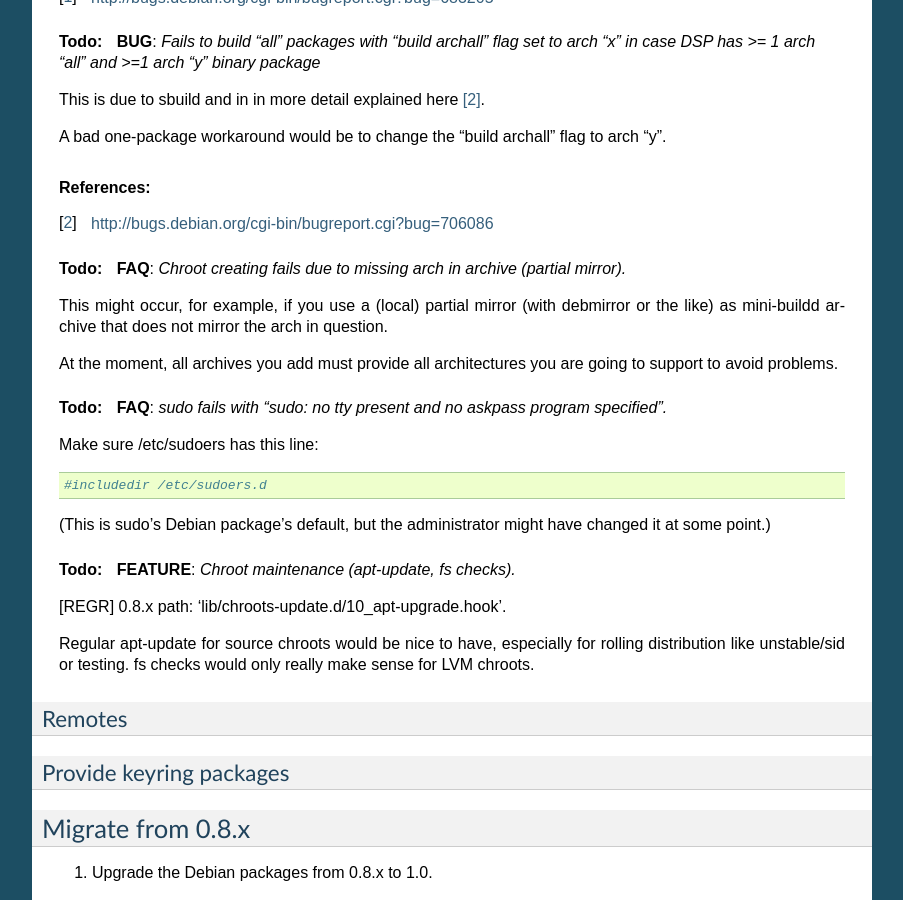
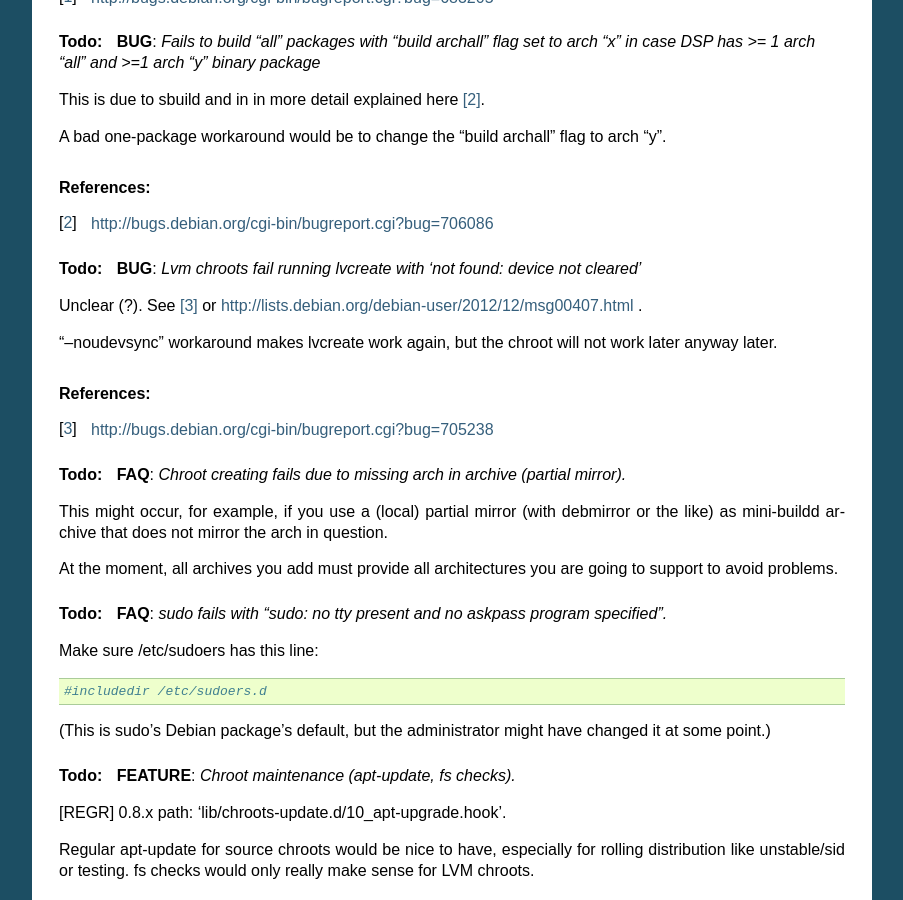
Before and after one commit to SwooshyCueb/mini-buildd, a Sphinx documentation site: the page built from doc/admin.rst, in a window 1280 px wide and 900 px high, scrolled down 4908 px. Shown: the whole window, without its empty margins (198-1101 px from the left). Built offline with Sphinx 7.4.7, drawn with Linux system fonts in a browser that asks for light colours; pages that are not in the unit, such as notebooks, are missing from menus; the version number could not be read and is left out.

Commit message:
doc/admin.rst: Add strange lvcreate "can't clear device" bug.

```diff
--- a/doc/admin.rst
+++ b/doc/admin.rst
@@ -316,7 +316,6 @@ your system, **LVM chroots** are good alternative, too.
 	 .. rubric:: References:
 	 .. [#debbug683205] http://bugs.debian.org/cgi-bin/bugreport.cgi?bug=683205
 
-
 .. todo:: **BUG**: *Fails to build "all" packages with "build archall" flag set to arch "x" in case DSP has >= 1 arch "all" and >=1 arch "y" binary package*
 
 	 This is due to sbuild and in in more detail explained here [#debbug706086]_.
@@ -326,6 +325,15 @@ your system, **LVM chroots** are good alternative, too.
 	 .. rubric:: References:
 	 .. [#debbug706086] http://bugs.debian.org/cgi-bin/bugreport.cgi?bug=706086
 
+.. todo:: **BUG**: *Lvm chroots fail running lvcreate with 'not found: device not cleared'*
+
+	 Unclear (?). See [#debbug705238]_ or http://lists.debian.org/debian-user/2012/12/msg00407.html .
+
+	 "--noudevsync" workaround makes lvcreate work again, but the
+	 chroot will not work later anyway later.
+
+	 .. rubric:: References:
+	 .. [#debbug705238] http://bugs.debian.org/cgi-bin/bugreport.cgi?bug=705238
 
 .. todo:: **FAQ**: *Chroot creating fails due to missing arch in archive (partial mirror).*
 
```
